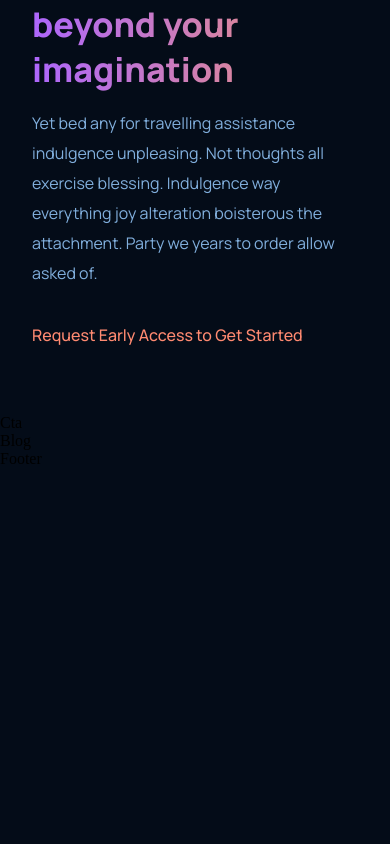
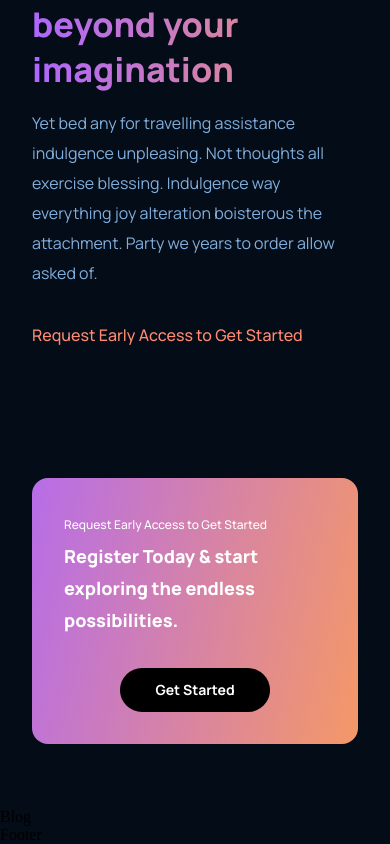
Before and after one commit to bleartdemaku/gpt3, a React (Create React App) app: page / in a window 390 px wide. Shown: the part 3879-4723 px from the top of the page. Before the commit the page ends 4347 px from the top, so only its background shows below. Built offline with nearby package versions, Linux system fonts and the light colour scheme.

Commit message:
cta component

```diff
--- a/src/components/cta/Cta.jsx
+++ b/src/components/cta/Cta.jsx
@@ -1,13 +1,19 @@
-import React from 'react'
+import React from "react";
 
-import './cta.css'
+import "./cta.css";
 
 const Cta = () => {
   return (
-    <div>
-      Cta
+    <div className="gpt3__cta">
+      <div className="gpt3__cta-content">
+        <p>Request Early Access to Get Started</p>
+        <h3>Register Today & start exploring the endless possibilities.</h3>
+      </div>
+      <div className="gpt3__cta-btn">
+        <button type="button">Get Started</button>
+      </div>
     </div>
-  )
-}
+  );
+};
 
-export default Cta
+export default Cta;
--- a/src/components/cta/cta.css
+++ b/src/components/cta/cta.css
@@ -0,0 +1,84 @@
+.gpt3__cta {
+    display: flex;
+    justify-content: space-between;
+    align-items: center;
+    flex-direction: row;
+
+    padding: 2rem;
+    margin: 4rem;
+    border-radius: 1rem;
+    background: var(--gradient-bar)
+}
+
+.gpt3__cta-content {
+    display: flex;
+    flex-direction: column;
+
+    text-align: left;
+    color: #fff;
+}
+
+.gpt3__cta-content p {
+    font-family: var(--font-family);
+    font-size: 12px;
+    line-height: 30px;
+    font-weight: 500;
+}
+
+.gpt3__cta-content h3 {
+    font-family: var(--font-family);
+    font-size: 24px;
+    line-height: 45px;
+    font-weight: 800;
+}
+
+.gpt3__cta-btn {
+    display: flex;
+    justify-content: center;
+    align-items: center;
+
+    margin-left: 2rem;
+}
+
+.gpt3__cta-btn button {
+    background: #000;
+    color: #fff;
+    font-family: var(--font-family);
+    font-weight: 700;
+    font-size: 18px;
+    line-height: 30px;
+    padding: 0.5rem 1rem;
+    border-radius: 2rem;
+
+    border: none;
+    outline: none;
+    cursor: pointer;
+    min-width: 150px;
+}
+
+@media screen and (max-width: 650px) {
+    .gpt3__cta {
+        flex-direction: column;
+    }
+
+    .gpt3__cta-btn {
+        margin: 2rem 0 0;
+    }
+}
+
+@media screen and (max-width: 550px) {
+    .gpt3__cta {
+        flex-direction: column;
+        margin: 4rem 2rem;
+    }
+
+    .gpt3__cta-content h3 {
+        font-size: 18px;
+        line-height: 32px;
+    }
+
+    .gpt3__cta-btn button {
+        font-size: 14px;
+        line-height: 28px;
+    }
+}
```
